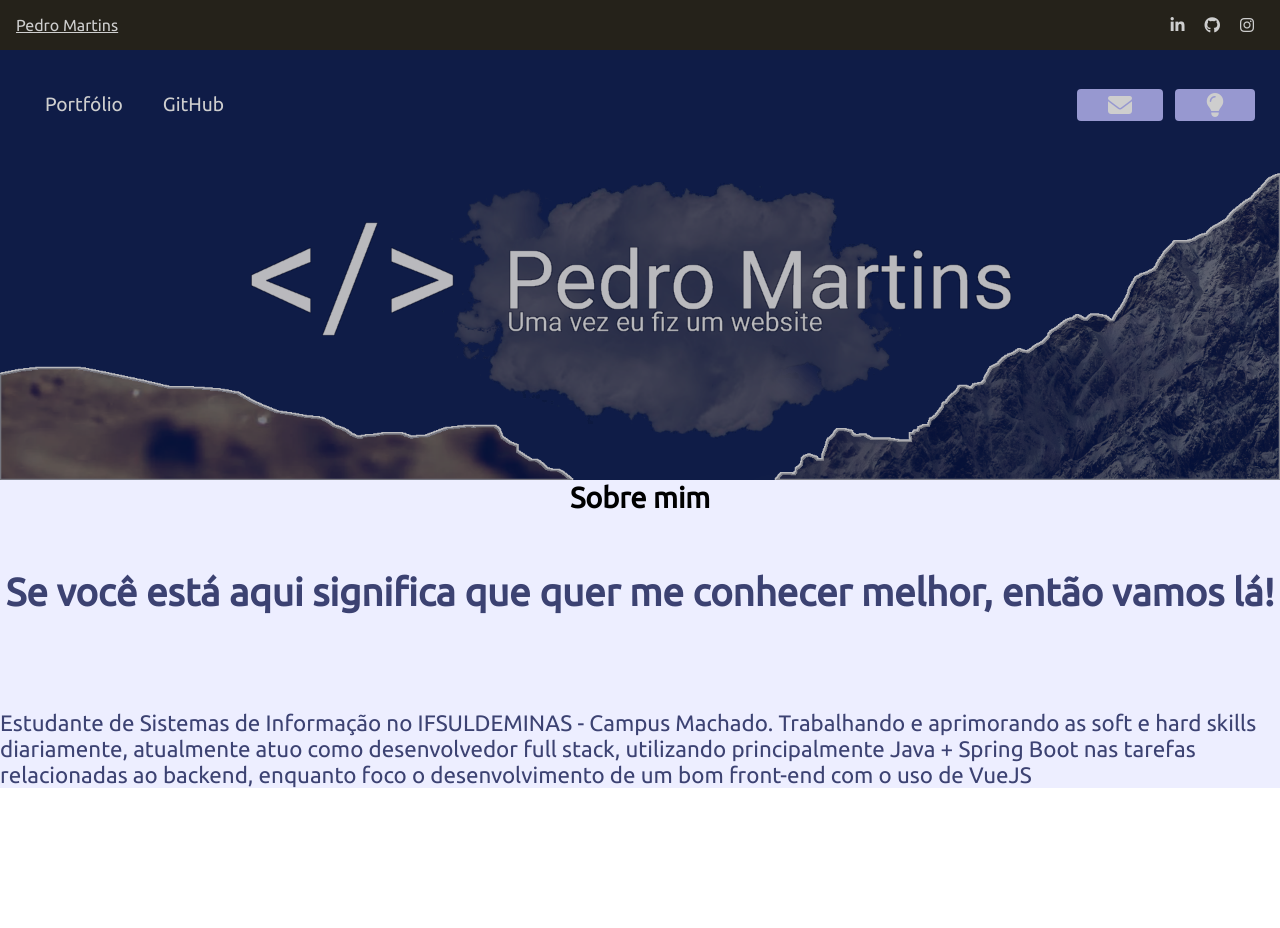
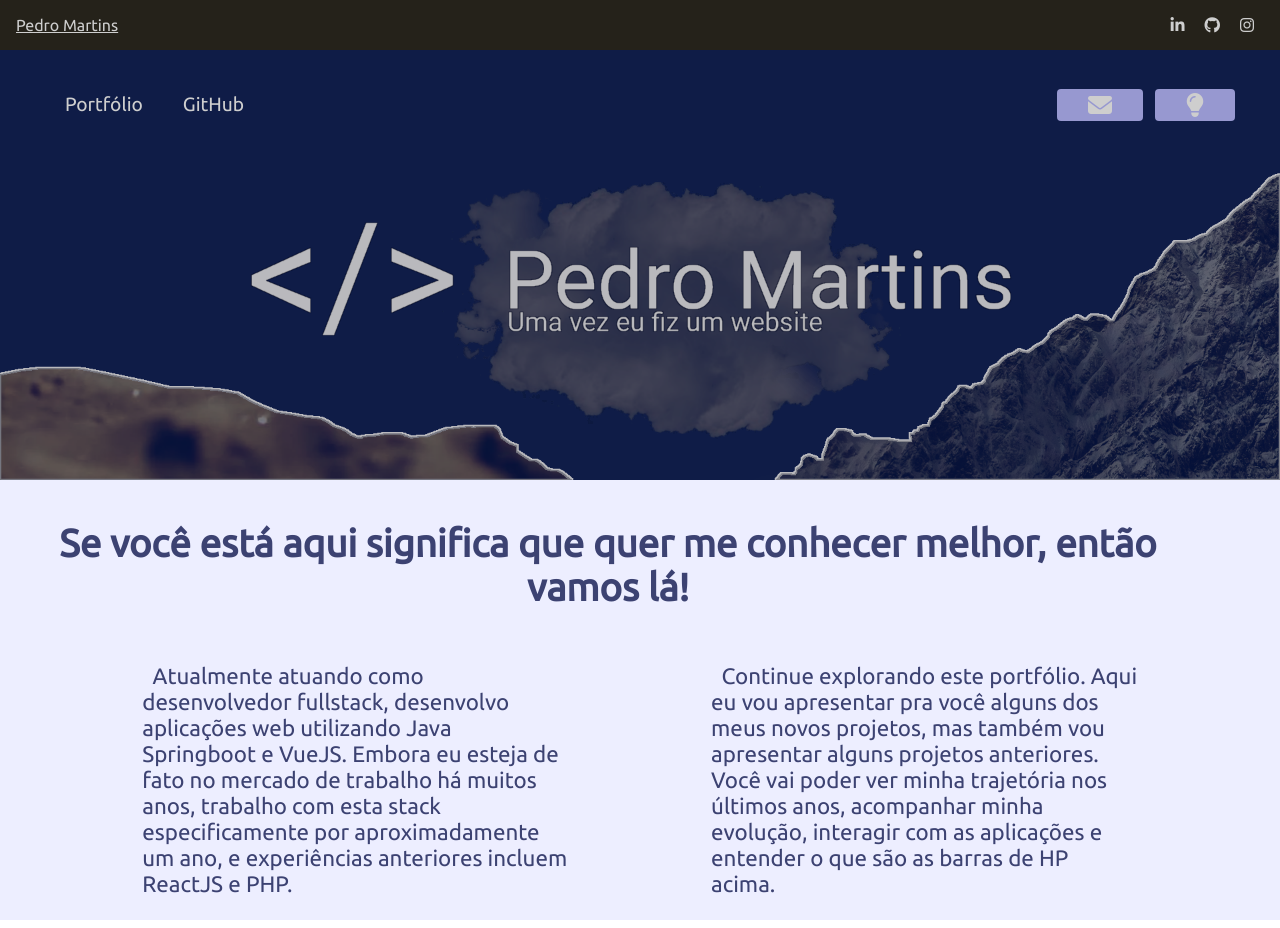
Before and after one commit to originwolf/portfolio, a Vue app: page / in a window 1280 px wide. Before the commit the page ends 810 px from the top, so only its background shows below. Built offline with nearby package versions, Linux system fonts and the light colour scheme.

Commit message:
Alteração da seção de apresentação

```diff
--- a/src/App.vue
+++ b/src/App.vue
@@ -3,14 +3,14 @@
   TopNavigation
   TheHeader(:links="links")
   Banner
-  About
+  Presentation
 </template>
 
 <script>
 import TopNavigation from './components/top-navigation/TopNavigation.vue';
 import TheHeader from './components/header/TheHeader';
 import Banner from './components/banner/Banner.vue';
-import About from './components/about/About.vue';
+import Presentation from './components/presentation/Presentation.vue';
 
 export default {
   name: 'app',
@@ -18,7 +18,7 @@ export default {
     TopNavigation,
     TheHeader,
     Banner,
-    About
+    Presentation
   },
   data() {
     return {
--- a/src/components/about/About.vue
+++ /dev/null
@@ -1,40 +0,0 @@
-<template lang="pug">
-section.about
-  el-row(justify="center")
-    h1 Sobre mim
-  el-row(justify="center")
-    h2 Se você está aqui significa que quer me conhecer melhor, então vamos lá!
-  p
-    | Estudante de Sistemas de Informação no IFSULDEMINAS - Campus
-    | Machado. Trabalhando e aprimorando as soft e hard skills
-    | diariamente, atualmente atuo como desenvolvedor full stack,
-    | utilizando principalmente Java + Spring Boot nas tarefas
-    | relacionadas ao backend, enquanto foco o desenvolvimento de um
-    | bom front-end com o uso de VueJS
-</template>
-<style scoped lang='scss'>
-@import "@/styles/variables.scss";
-
-.about {
-  margin: -26px -8px 0 -8px;
-  background-color: $-main-dark-ultra-light-gray;
-}
-
-h1 {
-  font-size: 1.8rem;
-  font-weight: 900;
-}
-
-h2 {
-  color: $-main-dark-heavy-blue;
-  font-size: 2.4rem;
-  font-weight: 600;
-}
-
-p {
-  color: $-main-dark-heavy-blue;
-  font-size: 1.4rem;
-  font-weight: lighter;
-  margin-top: 4rem;
-}
-</style>
--- a/src/components/header/TheHeader.vue
+++ b/src/components/header/TheHeader.vue
@@ -1,5 +1,6 @@
 <template lang='pug'>
 .navbar
+  el-header
     el-menu.navbar-nav(
       :default-active="activeIndex",
       mode="horizontal",
--- /dev/null
+++ b/src/components/presentation/Presentation.vue
@@ -0,0 +1,50 @@
+<template lang="pug">
+section.about
+  el-row(justify="center")
+    h1 Se você está aqui significa que quer me conhecer melhor, então vamos lá!
+  el-row(justify="space-evenly")
+    el-col(:xs="23" :sm="16" :md="8")
+      p
+        | &nbsp;&nbsp;Atualmente atuando como desenvolvedor fullstack, desenvolvo aplicações web
+        | utilizando Java Springboot e VueJS. Embora eu esteja de fato no mercado
+        | de trabalho há muitos anos, trabalho com esta stack especificamente
+        | por aproximadamente um ano, e experiências anteriores incluem ReactJS e PHP.
+    el-col(:xs="23" :sm="16" :md="8")
+      p
+        | &nbsp;&nbsp;Continue explorando este portfólio. Aqui eu vou apresentar pra você alguns
+        | dos meus novos projetos, mas também vou apresentar alguns projetos anteriores.
+        | Você vai poder ver minha trajetória nos últimos anos, acompanhar minha evolução,
+        | interagir com as aplicações e entender o que são as barras de HP acima.
+</template>
+<style scoped lang='scss'>
+@import "@/styles/variables.scss";
+
+.about {
+  margin: -26px -8px 0 -8px;
+  background-color: $-main-dark-ultra-light-gray;
+}
+
+h1 {
+  color: $-main-dark-heavy-blue;
+  padding: 2rem 4rem 0 0;
+  font-size: 2.4rem;
+  font-weight: 900;
+  text-align: center;
+}
+
+p {
+  color: $-main-dark-heavy-blue;
+  font-size: 1.4rem;
+  font-weight: lighter;
+}
+
+.el-col {
+  border-radius: 4px;
+}
+
+.grid-content {
+  border-radius: 4px;
+  min-height: 36px;
+  background-color: $-main-dark-heavyer-gray;
+}
+</style>
```
Lines whose indentation alone changed are shown as unchanged.
